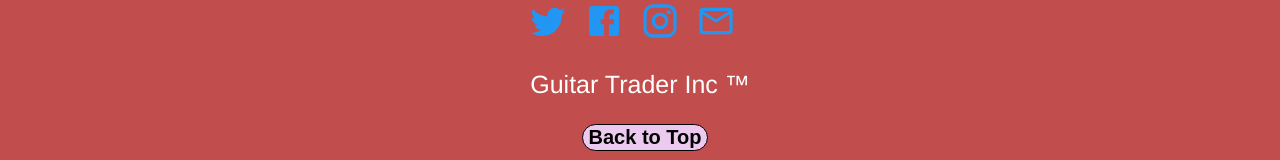
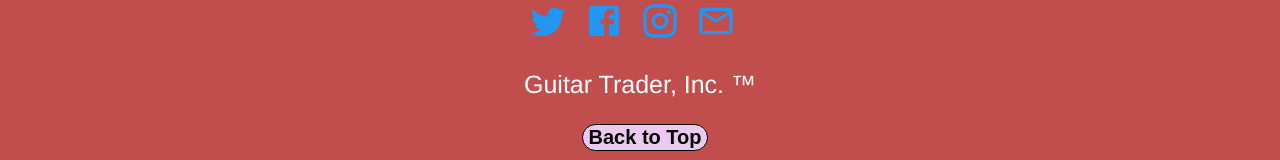
Before and after one commit to riverferguson/phase-2-project, a React (Create React App) app in the folder phase-2-project/: page / in a window 1280 px wide. Shown: the part 11029-11189 px from the top of the page. Built offline with nearby package versions, Linux system fonts and the light colour scheme; data requests are answered from the project's data file.

Commit message:
tweak footer text

```diff
--- a/phase-2-project/src/components/Footer.js
+++ b/phase-2-project/src/components/Footer.js
@@ -22,7 +22,7 @@
             <a href='https://gmail.com/' target="_blank" rel='noreferrer'>
             <MailOutlineIcon sx={{mr: 2, fontSize: 40, color: '#2196f3'}} />
             </a>
-            <p>Guitar Trader Inc &#8482;</p>
+            <p>Guitar Trader, Inc. &#8482;</p>
             <a href='#root'>
             <button className="back-button" style={{marginLeft: '10px'}}> Back to Top</button>
             </a>
```
